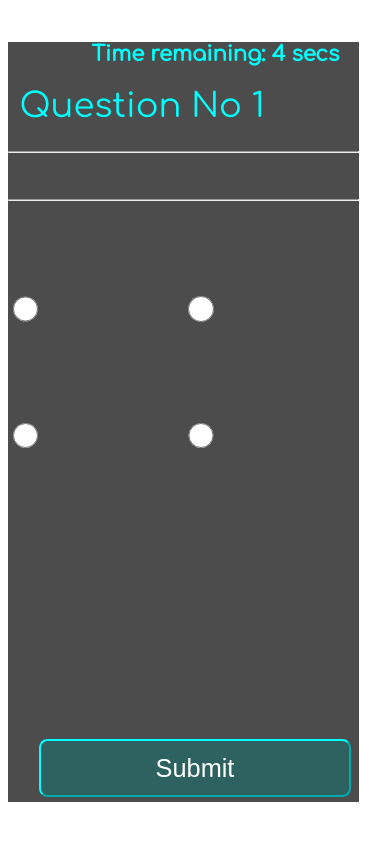
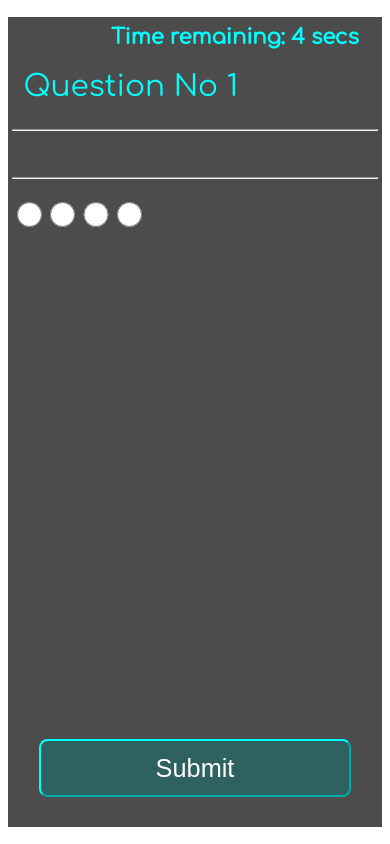
Before and after one commit to sagnikpaul28/Quiz-website-with-SASS, a PHP site: page /test.php in a window 390 px wide. Run offline with PHP 8.4, Linux system fonts and the light colour scheme; the visitor is signed in with stand-in values (Sample User, id 1); data that the repository does not hold is empty; some libraries are stand-ins or nearby versions.

Commit message:
Fixed Mobile View

```diff
--- a/css/_evaluate.scss
+++ b/css/_evaluate.scss
@@ -1,14 +1,11 @@
-#layer-evaluate{
-    width: 90vw;
-    margin-left: 5vw;
-    margin-right: 5vw;
-    margin-top: 2vh;
-    margin-bottom: 4vh;
+#evaluate-layer{
+    width: 90%;
+    margin: 2vh 3% 4vh;
     background: rgba(0, 0, 0, 0.8);
-    padding: 2vh;
+    padding: 2%;
 
     @media screen and (max-width:768px){
-        #layer-evaluate{
+        #evaluate-layer{
             position: absolute;
             width: 90vw;
             left: 0;
--- a/css/_leaderboard.scss
+++ b/css/_leaderboard.scss
@@ -26,19 +26,9 @@
     }
 }
 
-section#dc{
-    @extend %sections;
-    background-image: url(../images/dc_leaderboard.jpg);
+@each $item, $margin in $list{
+    section##{$item}{
+        @extend %sections;
+        background-image: url("../images/#{$item}_leaderboard.jpg");
+    }
 }
-section#marvel{
-    @extend %sections;
-    background-image: url(../images/marvel_leaderboard.jpg);
-}
-section#got{
-    @extend %sections;
-    background-image: url(../images/got_leaderboard.jpg);
-}
-section#football{
-    @extend %sections;
-    background-image: url(../images/football_leaderboard.jpg);
-}
--- a/css/_selectQuiz.scss
+++ b/css/_selectQuiz.scss
@@ -1,6 +1,6 @@
 %selectQuiz-div{
     top: 0;
-    left:0;
+    left: 0;
     position: fixed;
     width: 25vw;
     height: 100vh;
@@ -32,6 +32,7 @@
 
         h1{
             font-size: 6vh;
+            letter-spacing: 0.2em;
             font-family: 'Rock Salt', cursive;
             margin-top: 10vh;
             color: white;
@@ -41,6 +42,7 @@
 
             @media screen and (max-width: 768px){
                 font-size: 2.4vh;
+                letter-spacing: 0;
             }
         }
 
@@ -61,13 +63,14 @@
             margin-top: 55vh;
 
             @media screen and (max-width: 768px){
-                margin-left: 7.5vw;
-                position: fixed;
+                margin: 10%;
+                position: absolute;
+                left: 0;
                 bottom: 0;
-                margin-bottom: 10vh;
-                margin-top: 65vh;
-                width: 55vw;
+                width: 80%;
                 height: 8vh;
+                border-color: rgba(255, 91, 91, 0.4);
+                background-color: rgba(255, 91, 91, 0.1);
             }
 
             h1{
@@ -99,65 +102,46 @@
     }
 }
 
+
 body#index{
-    #got{
-        @extend %selectQuiz-div;
-        background-image: url(../images/got_half.jpg);
+    @each $item, $margin in $list{
+        ##{$item}{
+            @extend %selectQuiz-div;
+            margin-left: $margin;
+            background-image: url("../images/#{$item}_half.jpg");
 
-        &:hover{
-            @media screen and (min-width: 769px){
-                background-image: url(../images/got_full.jpg);
+            &:hover{
+                @media screen and (min-width: 769px){
+                    background-image: url("../images/#{$item}_full.jpg");
+                }
 
                 #layer{
                     opacity: 0.7;
                 }
             }
-        }
-    }
 
-    #dc{
-        @extend %selectQuiz-div;
-        margin-left: 25vw;
-        background-image: url(../images/dc_half.jpg);
+            @media screen and (max-width: 768px){
+                position: relative;
+                height: 50vh;
+                width: 50vw;
+                display: inline-block;
+                float: left;
+                margin: 0;
+            }
 
-        &:hover{
-            @media screen and (min-width: 769px){
-                background-image: url(../images/dc_full.jpg);
-
-                #layer{
-                    opacity: 0.7;
+            #content{
+                @media screen and (max-width: 768px){
+                    position: absolute;
+                    height: 100%;
+                    width: 100%;
                 }
             }
-        }
-    }
 
-    #marvel{
-        @extend %selectQuiz-div;
-        margin-left: 50vw;
-        background-image: url(../images/marvel_half.jpg);
-
-        &:hover{
-            @media screen and (min-width: 769px){
-                background-image: url(../images/marvel_full.jpg);
-
-                #layer{
-                    opacity: 0.7;
-                }
-            }
-        }
-    }
-
-    #football{
-        @extend %selectQuiz-div;
-        margin-left: 75vw;
-        background-image: url(../images/football_half.jpg);
-
-        &:hover{
-            @media screen and (min-width: 769px){
-                background-image: url(../images/football_full.jpg);
-
-                #layer{
-                    opacity: 0.7;
+            #layer{
+                @media screen and (max-width: 768px){
+                    height: 100%;
+                    width: 100%;
+                    position: absolute;
                 }
             }
         }
--- a/css/_test.scss
+++ b/css/_test.scss
@@ -3,6 +3,13 @@
     position: fixed;
     width: 45vw;
     margin: $margin;
+
+    @media screen and (max-width: 768px){
+        width: 100%;
+        text-align: left;
+        margin: 20px 0;
+        position: relative;
+    }
 }
 
 $layer-width: 90vw;
@@ -18,9 +25,11 @@ div#test-layer{
     background-color: rgba(0, 0, 0, 0.7);
 
     @media screen and (max-width: 768px){
-        height: 90vh;
+        height: 94vh;
         padding: 0;
-        position: fixed;
+        width: 94vw;
+        margin: 2vh 2vw;
+        padding: 1vh 1vw;
     }
 
     h4{
@@ -35,7 +44,7 @@ div#test-layer{
     h3{
         margin-top: 2.5vh;
         margin-bottom: 2vh;
-        font-size: 4vh;
+        font-size: 3.5vh;
         padding-bottom: 1vh;
         color: $colour;
         font-weight: normal;
--- a/css/index.css
+++ b/css/index.css
@@ -5,6 +5,12 @@ body {
   background-position: top center;
   background-repeat: no-repeat;
   background-size: cover;
+}
+@media screen and (max-width: 769px) {
+  body {
+    margin: 0;
+    overflow: hidden;
+  }
 }
 
 .fadeout {
@@ -350,9 +453,11 @@ div#test-layer {
 }
 @media screen and (max-width: 768px) {
   div#test-layer {
-    height: 90vh;
+    height: 94vh;
     padding: 0;
-    position: fixed;
+    width: 94vw;
+    margin: 2vh 2vw;
+    padding: 1vh 1vw;
   }
 }
 div#test-layer h4 {
@@ -368,7 +473,7 @@ div#test-layer h4 {
 div#test-layer h3 {
   margin-top: 2.5vh;
   margin-bottom: 2vh;
-  font-size: 4vh;
+  font-size: 3.5vh;
   padding-bottom: 1vh;
   color: aqua;
   font-weight: normal;
@@ -402,11 +507,27 @@ div#test-layer form #opta {
   width: 45vw;
   margin: 10vh 0 0 0;
 }
+@media screen and (max-width: 768px) {
+  div#test-layer form #opta {
+    width: 100%;
+    text-align: left;
+    margin: 20px 0;
+    position: relative;
+  }
+}
 div#test-layer form #optb {
   color: aqua;
   position: fixed;
   width: 45vw;
   margin: 10vh 0 0 45vw;
+}
+@media screen and (max-width: 768px) {
+  div#test-layer form #optb {
+    width: 100%;
+    text-align: left;
+    margin: 20px 0;
+    position: relative;
+  }
 }
 div#test-layer form #optc {
   color: aqua;
@@ -414,11 +535,27 @@ div#test-layer form #optc {
   width: 45vw;
   margin: 25vh 0 0 0;
 }
+@media screen and (max-width: 768px) {
+  div#test-layer form #optc {
+    width: 100%;
+    text-align: left;
+    margin: 20px 0;
+    position: relative;
+  }
+}
 div#test-layer form #optd {
   color: aqua;
   position: fixed;
   width: 45vw;
   margin: 25vh 0 0 45vw;
+}
+@media screen and (max-width: 768px) {
+  div#test-layer form #optd {
+    width: 100%;
+    text-align: left;
+    margin: 20px 0;
+    position: relative;
+  }
 }
 div#test-layer form .button {
   bottom: 0;
--- a/css/index.scss
+++ b/css/index.scss
@@ -5,6 +5,12 @@ body{
     background-position: top center;
     background-repeat: no-repeat;
     background-size: cover;
+
+
+	@media screen and (max-width: 769px){
+		margin: 0;
+		overflow: hidden;
+	}
 }
 .fadeout {
 	opacity: 0;
@@ -36,6 +42,7 @@ a{
     text-decoration: none;
 }
 
+$list: (got, 0), (dc, 25vw), (marvel, 50vw), (football, 75vw);
 $colour: aqua;
 
 @import 'enterDetails';
--- a/enterDetailsDc.php
+++ b/enterDetailsDc.php
@@ -59,7 +59,7 @@
             <div id="form_part">
                 <form action="initialize.php" method="post">
                     Enter your details<br><br>
-                    Name: &nbsp;&nbsp;&nbsp;<input type="text" name="name" placeholder="Enter your name" required="true" autocomplete="off"><br><br>
+                    Name: &nbsp;&nbsp;&nbsp;<input type="text" name="name" placeholder="Enter Name.." required="true" autocomplete="off"><br><br>
                     <input type="hidden" name="quiz" value="dc">
                     <button type="submit" class="button">Submit</button>
                 </form>
--- a/enterDetailsFootball.php
+++ b/enterDetailsFootball.php
@@ -59,7 +59,7 @@
             <div id="form_part">
                 <form action="initialize.php" method="post">
                     Enter your details<br><br>
-                    Name: &nbsp;&nbsp;&nbsp;<input type="text" name="name" placeholder="Enter your name" required="true" autocomplete="off"><br><br>
+                    Name: &nbsp;&nbsp;&nbsp;<input type="text" name="name" placeholder="Enter Name.." required="true" autocomplete="off"><br><br>
                     <input type="hidden" name="quiz" value="football">
                     <button type="submit" class="button">Submit</button>
                 </form>
--- a/enterDetailsGot.php
+++ b/enterDetailsGot.php
@@ -59,7 +59,7 @@
             <div id="form_part">
                 <form action="initialize.php" method="post">
                     Enter your details<br><br>
-                    Name: &nbsp;&nbsp;&nbsp;<input type="text" name="name" placeholder="Enter your name" required="true" autocomplete="off"><br><br>
+                    Name: &nbsp;&nbsp;&nbsp;<input type="text" name="name" placeholder="Enter Name.." required="true" autocomplete="off"><br><br>
                     <input type="hidden" name="quiz" value="got">
                     <button type="submit" class="button">Submit</button>
                 </form>
--- a/enterDetailsMarvel.php
+++ b/enterDetailsMarvel.php
@@ -59,7 +59,7 @@
             <div id="form_part">
                 <form action="initialize.php" method="post">
                     Enter your details<br><br>
-                    Name: &nbsp;&nbsp;&nbsp;<input type="text" name="name" placeholder="Enter your name" required="true" autocomplete="off"><br><br>
+                    Name: &nbsp;&nbsp;&nbsp;<input type="text" name="name" placeholder="Enter Name.." required="true" autocomplete="off"><br><br>
                     <input type="hidden" name="quiz" value="marvel">
                     <button type="submit" class="button">Submit</button>
                 </form>
--- a/evaluate.php
+++ b/evaluate.php
@@ -56,14 +56,13 @@
         }
         ?>
     </head>
-    <body style="background-size: contain; background-position: center; overflow: auto; background-attachment: fixed; background-color: black">
+    <body style="background-size: cover; background-position: center; overflow: auto; background-attachment: fixed;">
         <div class="load">
             <img src="images/loading%20(2).gif">
         </div>
         <center>
         <div id="evaluate-layer">
             <?php
-            echo "<br>";
             if (!isset($_SESSION['name'])){
                 header('location:selectQuiz.php');
             }
--- a/test.php
+++ b/test.php
@@ -3,7 +3,6 @@
     <head>
         <title>Quiz</title>
         <link rel="shortcut icon" href="images/favicon.png" type="image/gif">
-        <meta HTTP-EQUIV="REFRESH" content="10; url=testscript.php">
         <link href="https://fonts.googleapis.com/css?family=Comfortaa" rel="stylesheet">
         <meta charset="utf-8">
         <link rel="stylesheet" href="css/index.css" type="text/css">
@@ -117,7 +116,6 @@
             $optd=$row['opt4'];
         }
         ?>
-        <br>
         <div id="test-layer">
             <h4 align="right" id="timer">Time remaining: 10 secs</h4>
             <h3>
```
Also changed, not shown: other parts of css/index.css (+133 -36 lines), index.php (+5 -5 lines), 1 other file. Lines whose indentation alone changed are shown as unchanged.
